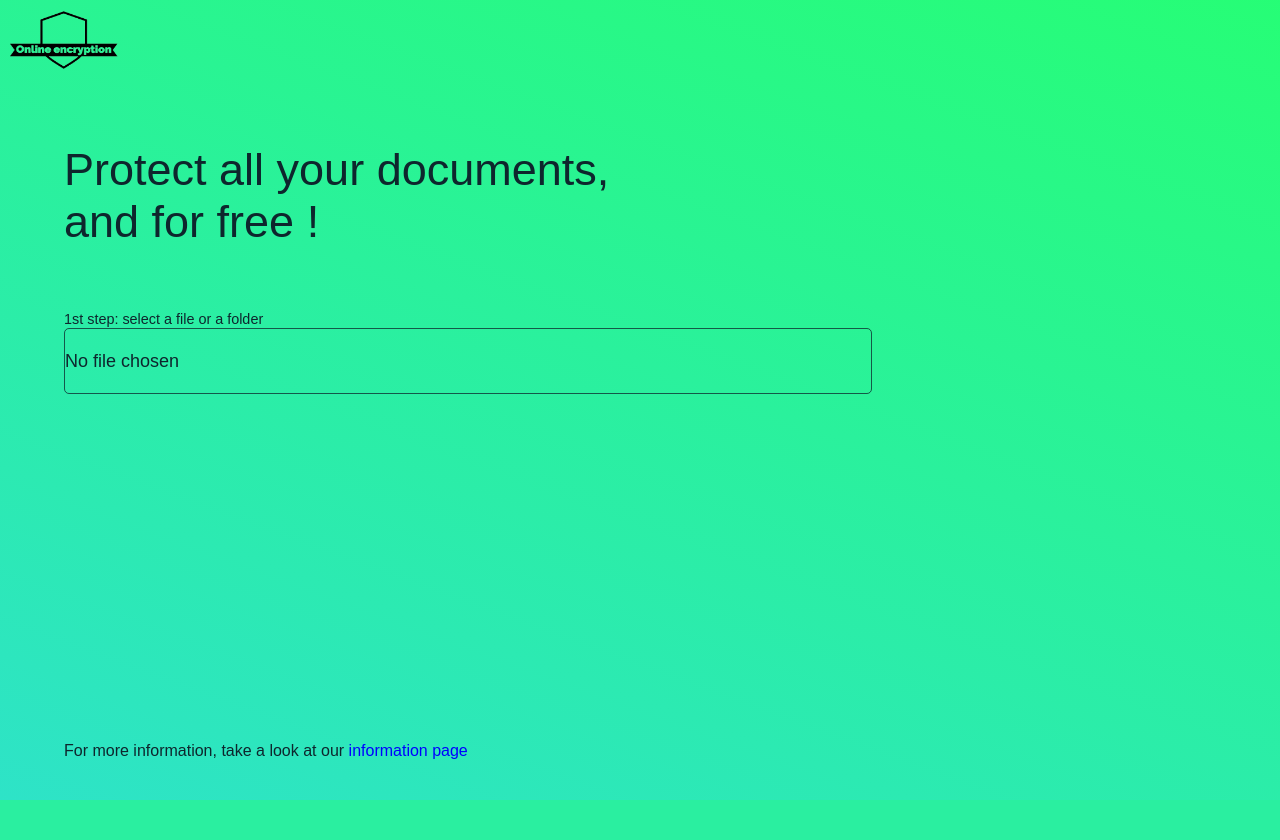
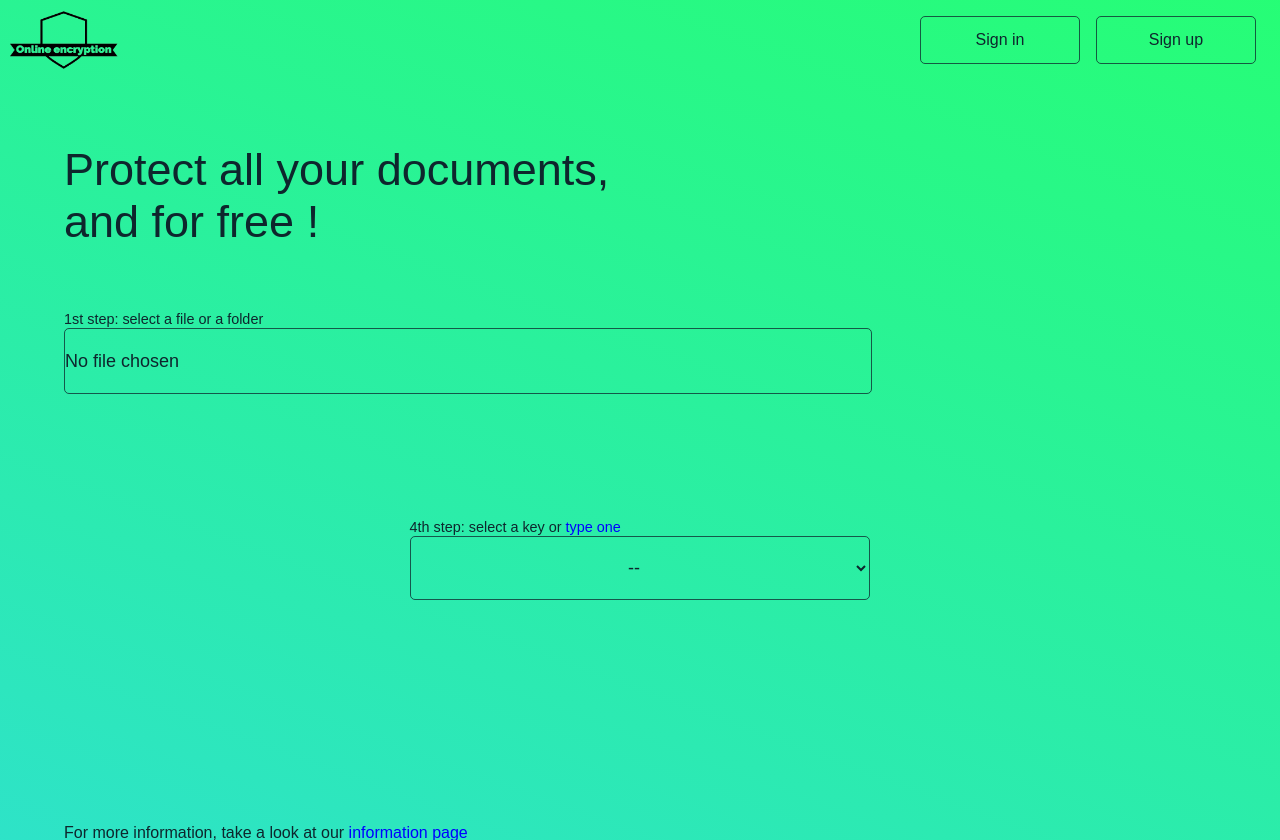
Before and after one commit to maxcap12/BSP1-online-encryption, a Flask app: page / in a window 1280 px wide. Shown: the top 840 px of the page. Before the commit the page ends 800 px from the top, so only its background shows below. Run offline with Flask 2, Linux system fonts and the light colour scheme.

Commit message:
Add files via upload

```diff
--- a/templates/index.html
+++ b/templates/index.html
@@ -11,14 +11,14 @@
     <div class="navbar">
         <img class="logo" src="../static/logo1-black.png" alt="Online encryption">
         <div class="connection-field">
-            {% if signin == False %}
+            {% if not "idt" in session %}
                 <a href="/sign_in">
                     <button type="button" class="input-field connect-btn">Sign in</button>
                 </a>
                 <a href="/sign_up">
                     <button type="button" class="input-field connect-btn">Sign up</button>
                 </a>
-            {% elif signin == True %}
+            {% else %}
                 <a href="/log_out">
                     <button type="button" class="input-field connect-btn">Log out</button>
                 </a>
@@ -26,6 +26,22 @@
         </div>
     </div>
     <div class="content">
+        <div id="popup" class="popup" {% if session['dont_ask'] or not show %} style="display: none" {% endif %}>
+            <form class="popup-form" action="http://127.0.0.1:5000/add-key" method="POST">
+                <h2 id="popup-title">Do you want to save this key ?</h2>
+                <label for="key-name">key name: </label>
+                <input type="text" id="key-name" name="key-name">
+                <div class="block">
+                    <button onclick="hidePopup()" class="popup-btn" type="submit">save</button>
+                    <a href="/dont-save">
+                        <button onclick="hidePopup()" class="popup-btn" type="button">don't save</button>
+                    </a>
+                    <a href="/stop-ask">
+                        <button onclick="hidePopup()" class="popup-btn" type="button">stop asking</button>
+                    </a>
+                </div>
+            </form>
+        </div>
         <div class="motto-container">
             <div class="motto">Protect all your documents, and for free !</div>
         </div>
@@ -63,13 +79,37 @@
             </div>
 
             <div class="medium-btn">
-                <div id="key-field" {% if not is_filled %} class="hidden" {% endif %}>
-                    <label class="label" for="key-input">4th step: enter your key or
-                        <a id="generate_key" style="color: blue">generate one</a>
+                <div id="key-field" class="{% if not is_filled %}hidden{% else %}animation{% endif %}">
+                    <label class="label" for="key-input">4th step: enter a key
+                        {% if not "idt" in session %}
+                         or
+                        {% else %}
+                        ,
+                        {% endif %}
+                        <a onclick="generate_key()" style="color: blue">generate one</a>
+                        {% if "idt" in session %}
+                        or
+                        <a onclick="appearSavedKeys()" id="show_saved_keys1" style="color: blue">  select a saved one</a>
+                        {% endif %}
                     </label>
+
                     <input onchange="appear('submit-field')" type="text" id="key-input" class="input-field form-input"
-                           placeholder="type your key here" name="key" required>
+                           placeholder="type your key here" name="key">
                 </div>
+
+                <div id="saved-keys" class="disappear">
+                    <label class="label" for="select-saved-keys">4th step: select a key or
+                        <a onclick="appearSavedKeys()" style="color: blue">  type one</a>
+                    </label>
+
+                    <select name="saved-key" id="select-saved-keys" class="input-field form-input" onchange="appear('submit-field')">
+                        <option value="invalid" selected disabled>--</option>
+                        {% for key in keys %}
+                        <option value="{{key[1]}}">{{key[0]}}</option>
+                        {% endfor %}}
+                    </select>
+                </div>
+
                 {% if "keyError" in error_messages %}
                     <p class="error">Error: key invalid</p>
                 {% endif %}
@@ -78,11 +118,10 @@
             <div class="small-btn">
                 <div id="submit-field" {% if not is_filled %} class="hidden" {% endif %}>
                     <label for="submit" class="label">Last step: submit</label>
-                    <input onclick="appear('download-field')" type="submit" value="Confirm" id="submit"
+                    <input onclick="appear('download-field'); showPopup()" type="submit" value="Confirm" id="submit"
                            class="input-field form-input">
                 </div>
             </div>
-
 
             <div id="download-field" class="small-btn {% if not is_filled %}hidden{% endif %}"  >
                 <a href="/download" style="text-decoration: none">
@@ -90,7 +129,6 @@
                     <input type="button" value="Download" id="download" class="input-field form-input">
                 </a>
             </div>
-
         </form>
 
         <div class="end">
```
